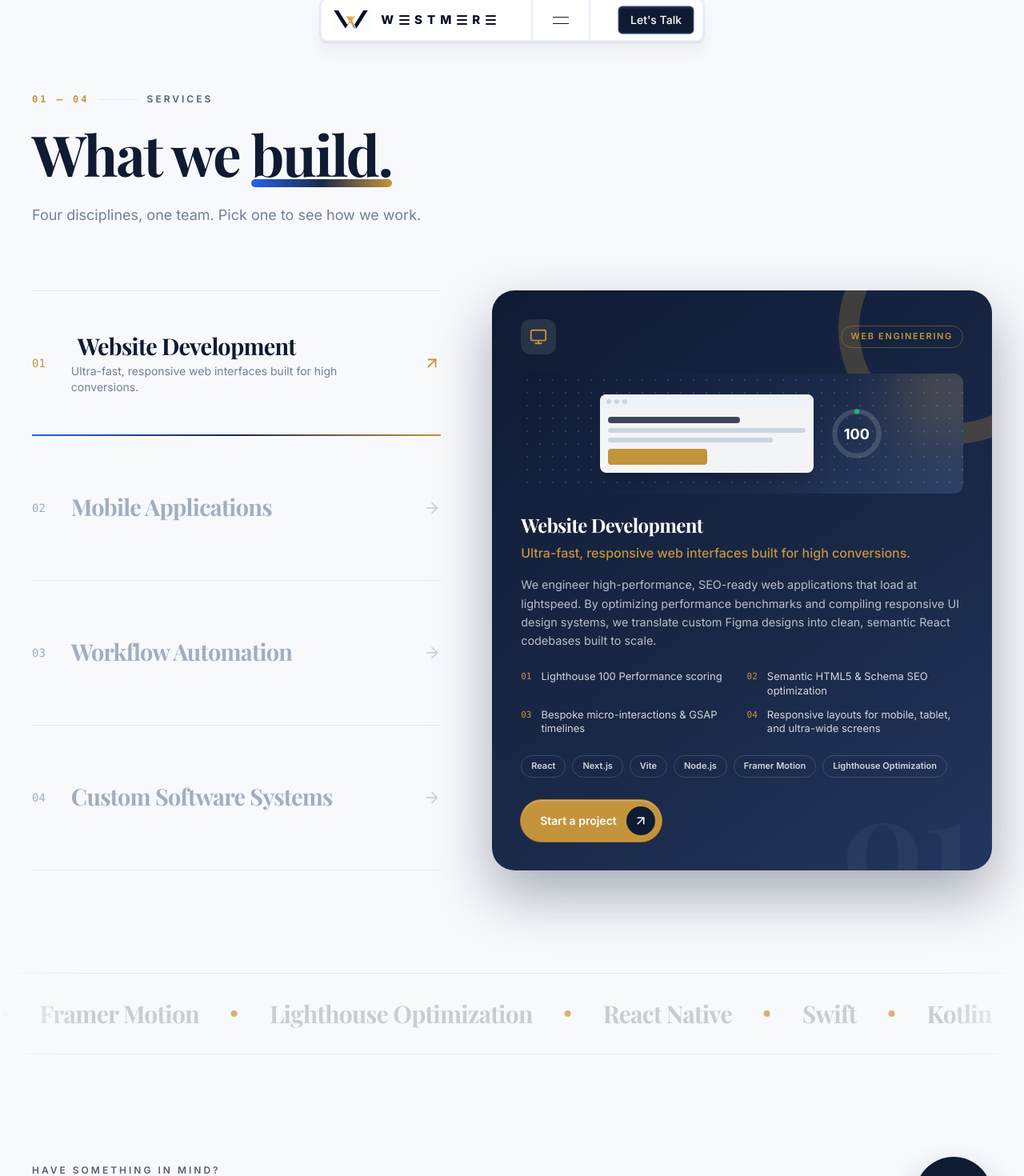
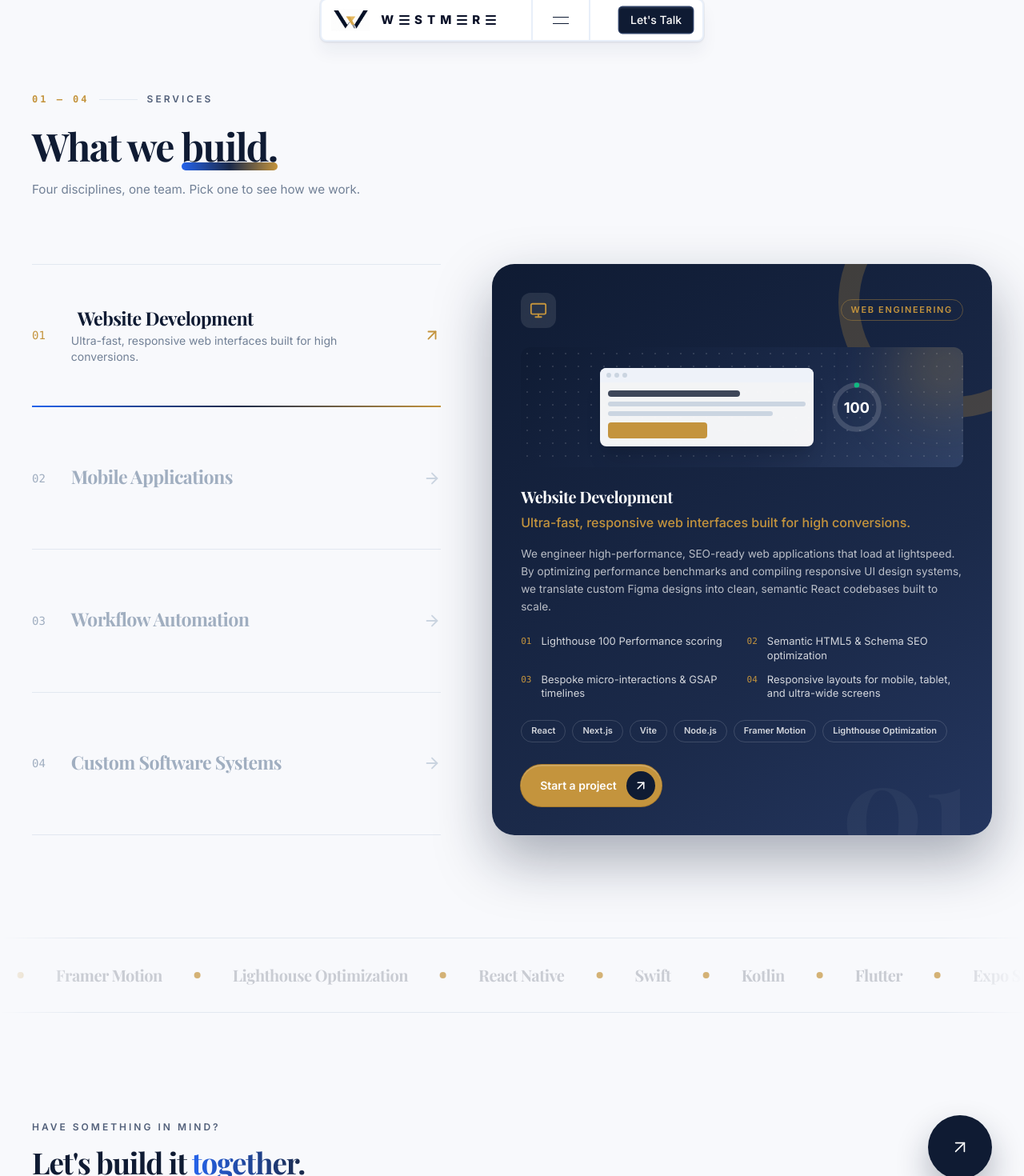
Before and after one commit to AditiSah05/WESTMERE_FAHAD-MAIN, a Next.js app: page /services in a window 1280 px wide. Shown: the part 34-1504 px from the top of the page at 80% size. Built offline with nearby package versions, Linux system fonts and the light colour scheme; a web font is replaced by a local one.

Commit message:
style(services): make the type smaller again

```diff
--- a/src/components/ServicesPage/ConsultBanner.tsx
+++ b/src/components/ServicesPage/ConsultBanner.tsx
@@ -11,13 +11,13 @@ export default function ConsultBanner() {
       <Link href="/contact" className="group flex flex-col gap-8 min-[769px]:flex-row min-[769px]:items-end min-[769px]:justify-between">
         <span>
           <span className="mb-4 block text-xs font-semibold uppercase tracking-[0.25em] text-slate">Have something in mind?</span>
-          <span className="block font-display text-[2rem] font-bold leading-[1.08] tracking-[-0.03em] text-navy-deep min-[769px]:text-[3.2rem]">
+          <span className="block font-display text-[1.5rem] font-bold leading-[1.1] tracking-[-0.03em] text-navy-deep min-[769px]:text-[2.3rem]">
             Let&apos;s build it{' '}
             <span className="bg-[linear-gradient(90deg,#2563eb,#1b2a4a,#c4943d)] bg-[length:200%_100%] bg-clip-text text-transparent transition-[background-position] duration-700 [background-position:0_0] group-hover:[background-position:100%_0]">together.</span>
           </span>
         </span>
-        <span className="flex size-20 flex-none items-center justify-center rounded-full bg-navy-deep text-white shadow-[0_20px_40px_rgba(15,27,51,0.3)] transition-all duration-500 group-hover:rotate-45 group-hover:bg-gold min-[769px]:size-24">
-          <ArrowUpRight size={34} strokeWidth={1.5} />
+        <span className="flex size-16 flex-none items-center justify-center rounded-full bg-navy-deep text-white shadow-[0_20px_40px_rgba(15,27,51,0.3)] transition-all duration-500 group-hover:rotate-45 group-hover:bg-gold min-[769px]:size-20">
+          <ArrowUpRight size={26} strokeWidth={1.5} />
         </span>
       </Link>
     </motion.div>
--- a/src/components/ServicesPage/ServiceExplorer.tsx
+++ b/src/components/ServicesPage/ServiceExplorer.tsx
@@ -37,7 +37,7 @@ export default function ServiceExplorer() {
               >
                 <span className={cn('font-mono text-sm transition-colors', on ? 'text-gold' : 'text-[#a0aec0]')}>{String(i + 1).padStart(2, '0')}</span>
                 <span className="flex-1">
-                  <span className={cn('block font-display text-[1.35rem] font-bold leading-tight tracking-tight transition-all duration-300 min-[769px]:text-[1.8rem]', on ? 'translate-x-2 text-navy-deep' : 'text-[#a0aec0] group-hover:text-slate')}>{s.title}</span>
+                  <span className={cn('block font-display text-[1.15rem] font-bold leading-tight tracking-tight transition-all duration-300 min-[769px]:text-[1.45rem]', on ? 'translate-x-2 text-navy-deep' : 'text-[#a0aec0] group-hover:text-slate')}>{s.title}</span>
                   <span className={cn('mt-1 block max-w-[420px] text-sm text-[#718096] transition-all duration-300', on ? 'max-h-12 opacity-100' : 'max-h-0 overflow-hidden opacity-0')}>{s.headline}</span>
                 </span>
                 <ArrowRight size={22} className={cn('flex-none transition-all duration-300', on ? 'rotate-[-45deg] text-gold' : 'text-[#cbd5e1]')} />
--- a/src/components/ServicesPage/ServiceStage.tsx
+++ b/src/components/ServicesPage/ServiceStage.tsx
@@ -26,9 +26,9 @@ export default function ServiceStage({ service: s, index }: { service: Service;
           <span className="rounded-full border border-gold/40 px-3 py-1 text-[11px] font-semibold uppercase tracking-[0.15em] text-gold">{s.badge}</span>
         </div>
         <ServiceVisual id={s.id} />
-        <h2 className="mb-2 mt-6 font-display text-[1.5rem] font-bold leading-tight tracking-tight">{s.title}</h2>
+        <h2 className="mb-2 mt-6 font-display text-[1.25rem] font-bold leading-tight tracking-tight">{s.title}</h2>
         <p className="mb-4 text-base font-medium text-gold">{s.headline}</p>
-        <p className="mb-6 text-[0.9rem] leading-relaxed text-white/70">{s.desc}</p>
+        <p className="mb-6 text-[0.85rem] leading-relaxed text-white/70">{s.desc}</p>
 
         <ol className="mb-6 grid gap-3 min-[769px]:grid-cols-2">
           {s.features.map((f, i) => (
--- a/src/components/ServicesPage/ServicesHeader.tsx
+++ b/src/components/ServicesPage/ServicesHeader.tsx
@@ -12,14 +12,14 @@ export default function ServicesHeader() {
         <span className="font-mono text-gold">01 — 04</span>
         <span className="h-px w-12 bg-line" />Services
       </motion.p>
-      <motion.h1 {...rise(0.1)} className="font-display text-[2.3rem] font-bold leading-[1.05] tracking-[-0.03em] text-navy-deep min-[769px]:text-[3.4rem] min-[1181px]:text-[4.4rem]">
+      <motion.h1 {...rise(0.1)} className="font-display text-[1.9rem] font-bold leading-[1.1] tracking-[-0.03em] text-navy-deep min-[769px]:text-[2.5rem] min-[1181px]:text-[3rem]">
         What we <br className="min-[601px]:hidden" />
         <span className="relative inline-block">
           build.
           <motion.span aria-hidden className="absolute -bottom-1 left-0 h-[6px] w-full origin-left rounded-full bg-[linear-gradient(90deg,#2563eb,#1b2a4a,#c4943d)] min-[769px]:h-[10px]" initial={{ scaleX: 0 }} animate={{ scaleX: 1 }} transition={{ duration: 0.9, delay: 0.7, ease: [0.16, 1, 0.3, 1] }} />
         </span>
       </motion.h1>
-      <motion.p {...rise(0.25)} className="mt-6 max-w-[520px] text-base leading-relaxed text-[#718096] min-[769px]:text-lg">
+      <motion.p {...rise(0.25)} className="mt-4 max-w-[480px] text-[0.95rem] leading-relaxed text-[#718096]">
         Four disciplines, one team. Pick one to see how we work.
       </motion.p>
     </header>
--- a/src/components/ServicesPage/TechTicker.tsx
+++ b/src/components/ServicesPage/TechTicker.tsx
@@ -7,7 +7,7 @@ export default function TechTicker() {
   const row = (hidden?: boolean) => (
     <ul aria-hidden={hidden} className="flex flex-none items-center gap-10 pr-10">
       {techs.map((t) => (
-        <li key={t} className="flex items-center gap-10 whitespace-nowrap font-display text-xl font-bold tracking-tight text-navy-deep/20 transition-colors hover:text-navy-deep min-[769px]:text-3xl">
+        <li key={t} className="flex items-center gap-10 whitespace-nowrap font-display text-base font-bold tracking-tight text-navy-deep/20 transition-colors hover:text-navy-deep min-[769px]:text-xl">
           {t}<span className="size-2 rounded-full bg-gold/70" />
         </li>
       ))}
```
